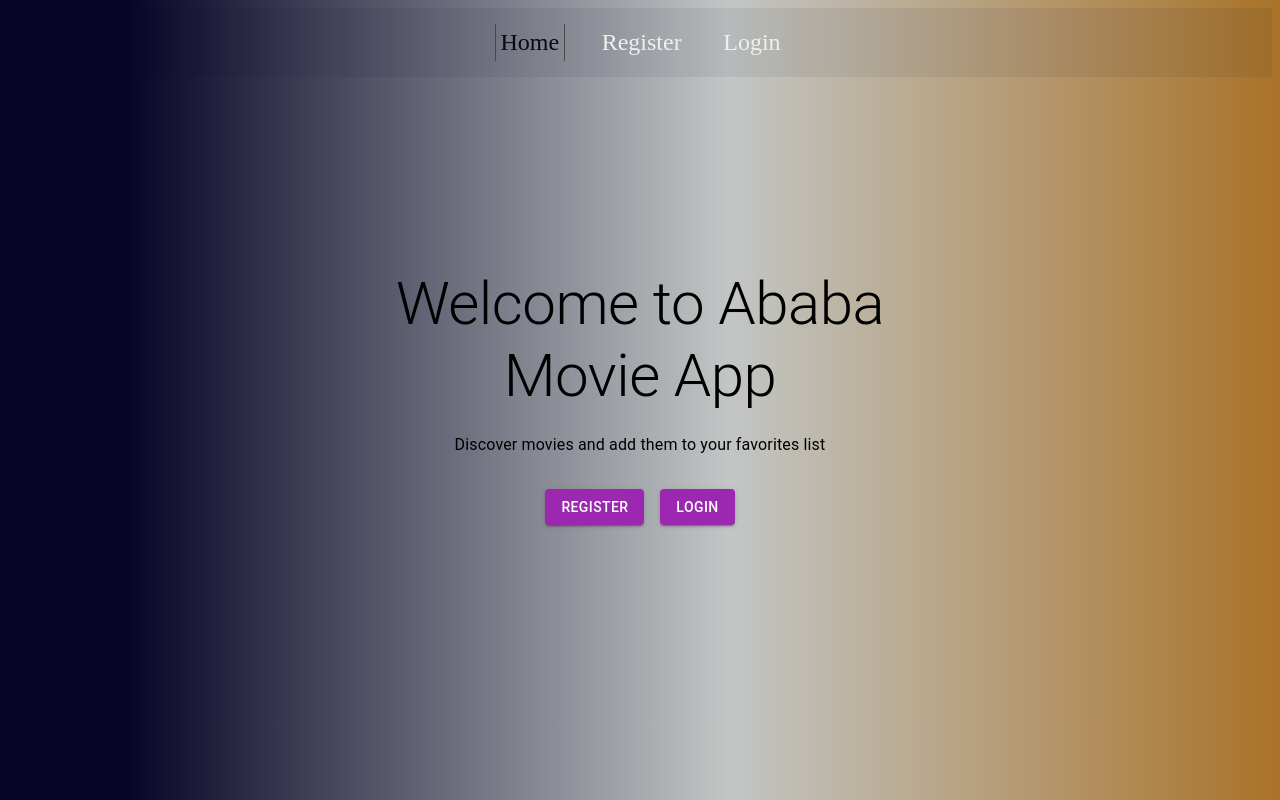
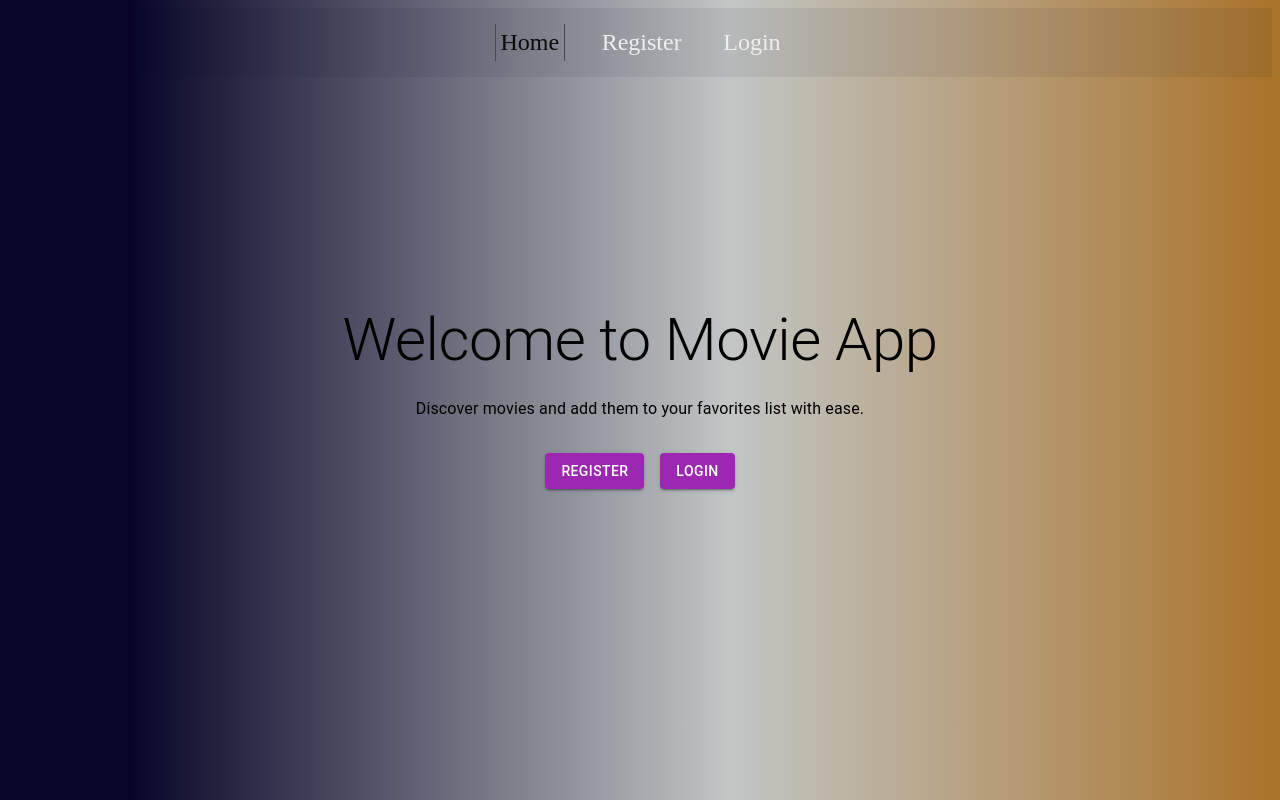
Before and after one commit to darkeris345/Ababa-Movie-list-FE, a React (Vite) app: page / in a window 1280 px wide. Built offline with nearby package versions, Linux system fonts and the light colour scheme; no server answers.

Commit message:
Small changes

```diff
--- a/src/pages/HomePage/Home.jsx
+++ b/src/pages/HomePage/Home.jsx
@@ -8,10 +8,10 @@ function Home() {
     <div className="homeContainer">
       <div className="homeContent">
         <Typography variant="h2" gutterBottom>
-          Welcome to Ababa Movie App
+          Welcome to Movie App
         </Typography>
         <Typography variant="body1" paragraph>
-          Discover movies and add them to your favorites list
+          Discover movies and add them to your favorites list with ease.
         </Typography>
         <div className="buttonsAuth">
           <Link to="/register">
```
